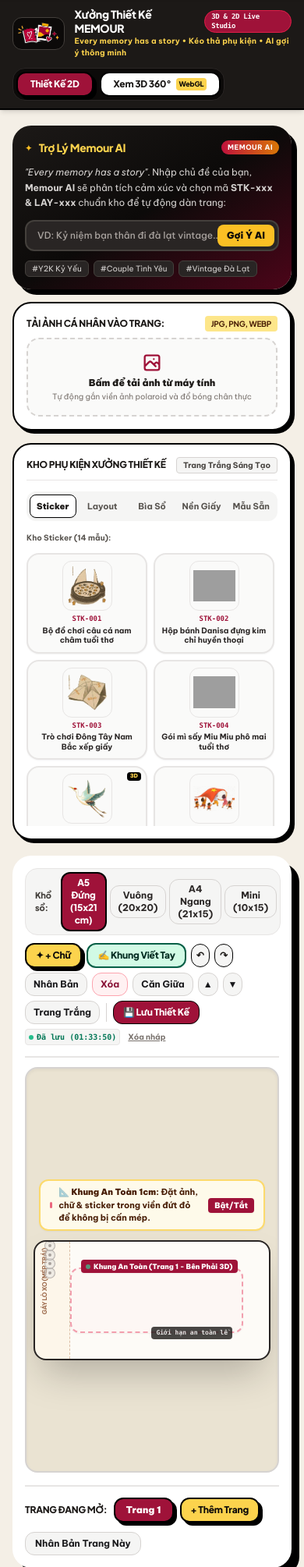
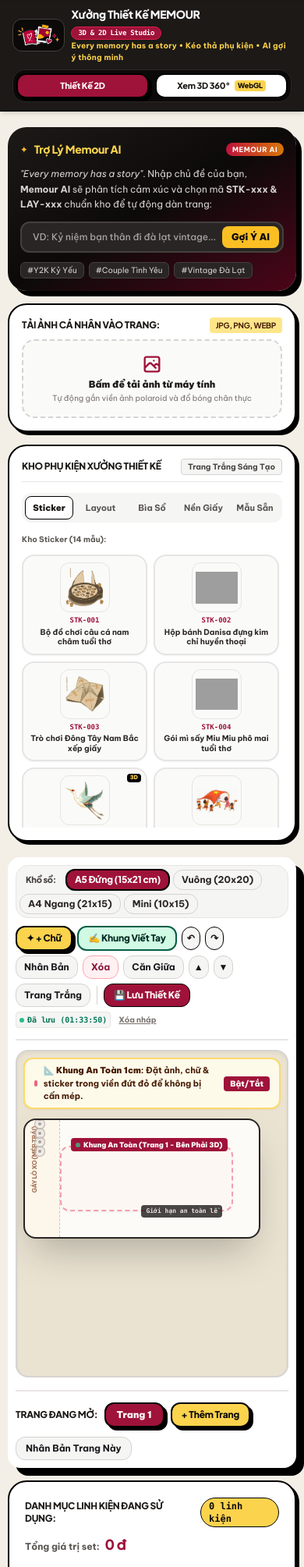
Before and after one commit to anhladung/memour-scrapbook, a Flask app: page /studio in a window 390 px wide. Shown: the part 82-2091 px from the top of the page at 78% size. Run offline with Flask 3, Linux system fonts and the light colour scheme; some libraries are stand-ins or nearby versions; grey boxes are pictures that could not be loaded.

Commit message:
Improve Studio mobile layout

```diff
--- a/templates/studio.html
+++ b/templates/studio.html
@@ -15,14 +15,14 @@
 {% block content %}
 <!-- Studio Top Bar -->
 <section class="bg-stone-900 text-white py-2.5 px-4 sm:px-6 lg:px-8 border-b-2 border-black sticky top-20 z-30 shadow-md">
-  <div class="max-w-7xl mx-auto flex flex-wrap items-center justify-between gap-3">
+  <div class="max-w-7xl mx-auto flex flex-wrap items-center justify-between gap-2 sm:gap-3">
 
-    <div class="flex items-center gap-3">
+    <div class="flex items-center gap-2 sm:gap-3 min-w-0">
       <div class="bg-stone-950 p-1.5 rounded-xl border border-stone-700 flex-shrink-0 flex items-center justify-center">
         <img src="/static/assets/logo_icon.webp" alt="MEMOUR Icon" class="h-7 sm:h-8 w-auto object-contain">
       </div>
       <div>
-        <h1 class="font-heading font-black text-sm sm:text-base text-white leading-tight flex items-center gap-2">
+        <h1 class="font-heading font-black text-sm sm:text-base text-white leading-tight flex flex-wrap items-center gap-1.5 sm:gap-2">
           <span>Xưởng Thiết Kế MEMOUR</span>
           <span class="bg-rose-800 text-white text-[9px] font-mono font-bold px-2 py-0.5 rounded-full border border-rose-600">3D &amp; 2D Live Studio</span>
         </h1>
@@ -31,11 +31,11 @@
     </div>
 
     <!-- Mode Switcher Tabs (2D Canvas vs 3D 360° Viewer) -->
-    <div class="flex items-center gap-2 bg-stone-950 p-1 rounded-2xl border border-stone-800">
-      <button id="tab-btn-2d" onclick="switchStudioView('2d')" class="px-4 sm:px-5 py-1.5 rounded-xl font-heading font-black text-xs border-2 border-black bg-rose-800 text-white shadow-neo transition-all">
+    <div class="flex items-center gap-2 bg-stone-950 p-1 rounded-2xl border border-stone-800 w-full sm:w-auto">
+      <button id="tab-btn-2d" onclick="switchStudioView('2d')" class="flex-1 sm:flex-none px-3 sm:px-5 py-1.5 rounded-xl font-heading font-black text-[11px] sm:text-xs border-2 border-black bg-rose-800 text-white shadow-neo transition-all">
         Thiết Kế 2D
       </button>
-      <button id="tab-btn-3d" onclick="switchStudioView('3d')" class="px-4 sm:px-5 py-1.5 rounded-xl font-heading font-black text-xs border-2 border-black bg-white text-stone-900 hover:bg-amber-100 transition-all flex items-center gap-1.5">
+      <button id="tab-btn-3d" onclick="switchStudioView('3d')" class="flex-1 sm:flex-none px-3 sm:px-5 py-1.5 rounded-xl font-heading font-black text-[11px] sm:text-xs border-2 border-black bg-white text-stone-900 hover:bg-amber-100 transition-all flex items-center justify-center gap-1.5">
         <span>Xem 3D 360°</span>
         <span class="bg-amber-300 text-stone-950 text-[9px] px-1 py-0.2 rounded font-black">WebGL</span>
       </button>
@@ -46,7 +46,7 @@
 
 <!-- Studio Workspace Container -->
 <div class="bg-[#f4efe6] py-5 sm:py-6 min-h-[calc(100vh-160px)]">
-  <div class="max-w-7xl mx-auto px-4 sm:px-6 lg:px-8">
+  <div class="max-w-7xl mx-auto px-2.5 sm:px-6 lg:px-8">
 
     <div class="grid grid-cols-1 lg:grid-cols-12 gap-5 items-start">
 
@@ -344,13 +344,13 @@
       <div class="lg:col-span-8 space-y-4">
 
         <!-- 2D FABRIC CANVAS VIEW -->
-        <div id="studio-2d-panel" class="bg-white border-3 border-black rounded-3xl p-4 sm:p-5 shadow-neo-xl">
+        <div id="studio-2d-panel" class="bg-white border-3 border-black rounded-2xl sm:rounded-3xl p-2.5 sm:p-5 shadow-neo-xl">
 
           <!-- Quick Toolbar: Size, Text Tool, Shortcuts & Actions -->
           <div class="flex items-center justify-between pb-3.5 mb-3 border-b-2 border-stone-200 flex-wrap gap-2.5">
 
             <!-- Size Selector Pills -->
-            <div class="flex items-center gap-1 bg-stone-100 p-1 rounded-2xl border border-stone-200">
+            <div class="flex items-center gap-1 bg-stone-100 p-1 rounded-2xl border border-stone-200 flex-wrap w-full lg:w-auto">
               <span class="text-[11px] font-heading font-black text-stone-700 px-2">Khổ sổ:</span>
               <button onclick="changeCanvasSize('a5_portrait')" data-size="a5_portrait" class="btn-canvas-size text-xs px-2.5 py-1 rounded-xl font-heading font-black bg-rose-800 text-white border-2 border-black shadow-sm transition-all">
                 A5 Đứng (15x21 cm)
@@ -421,7 +421,7 @@
           </div>
 
           <!-- Canvas Interactive Workspace with Safe Zone Overlay -->
-          <div class="w-full flex flex-col justify-center items-center bg-[#eae3d2] rounded-2xl p-4 sm:p-6 border-2 border-stone-300 shadow-inner overflow-auto min-h-[520px] relative">
+          <div class="studio-canvas-scroll w-full flex flex-col justify-start sm:justify-center items-start sm:items-center bg-[#eae3d2] rounded-2xl p-2 sm:p-6 border-2 border-stone-300 shadow-inner overflow-x-auto overflow-y-hidden min-h-[420px] sm:min-h-[520px] relative">
 
             <!-- Safe Zone Guide Banner -->
             <div id="safe-zone-banner" class="w-full max-w-[500px] mb-3 px-3 py-1.5 bg-amber-50/95 border-2 border-amber-300/80 text-amber-950 text-[11px] font-bold rounded-xl flex items-center justify-between shadow-sm">
@@ -435,7 +435,7 @@
             </div>
 
             <!-- Canvas Wrapper with Rounded Aesthetic & Safe Zone Overlay -->
-            <div class="relative bg-[#fdfbf7] shadow-2xl rounded-2xl border-2 border-stone-800 overflow-hidden">
+            <div class="studio-fabric-wrapper relative flex-none bg-[#fdfbf7] shadow-2xl rounded-2xl border-2 border-stone-800 overflow-hidden">
               <canvas id="scrapbook-fabric-canvas"></canvas>
               <!-- Interactive Safe Zone Overlay (1cm Margin & Spine Punch Guide) -->
               <div id="safe-zone-overlay" class="absolute inset-0 pointer-events-none z-10"></div>
@@ -507,8 +507,8 @@
           </div>
 
           <!-- WebGL Three.js Container -->
-          <div id="threejs-container" class="w-full h-[520px] rounded-2xl bg-gradient-to-b from-[#fdfbf7] to-[#e8d8c3] border border-stone-700 overflow-hidden relative">
-            <div class="absolute bottom-4 left-4 bg-stone-900/80 backdrop-blur text-stone-300 text-xs px-3.5 py-1.5 rounded-xl border border-stone-700 pointer-events-none font-bold">
+          <div id="threejs-container" class="w-full h-[360px] sm:h-[520px] rounded-2xl bg-gradient-to-b from-[#fdfbf7] to-[#e8d8c3] border border-stone-700 overflow-hidden relative">
+            <div class="absolute bottom-2 left-2 right-2 sm:bottom-4 sm:left-4 sm:right-auto bg-stone-900/80 backdrop-blur text-stone-300 text-[10px] sm:text-xs px-2.5 sm:px-3.5 py-1.5 rounded-xl border border-stone-700 pointer-events-none font-bold">
               Kéo chuột để xoay 360° • Cuộn chuột để phóng to/thu nhỏ • Bấm "Gấp Sổ" để ngắm trọn bìa trước &amp; sau
             </div>
           </div>
```
